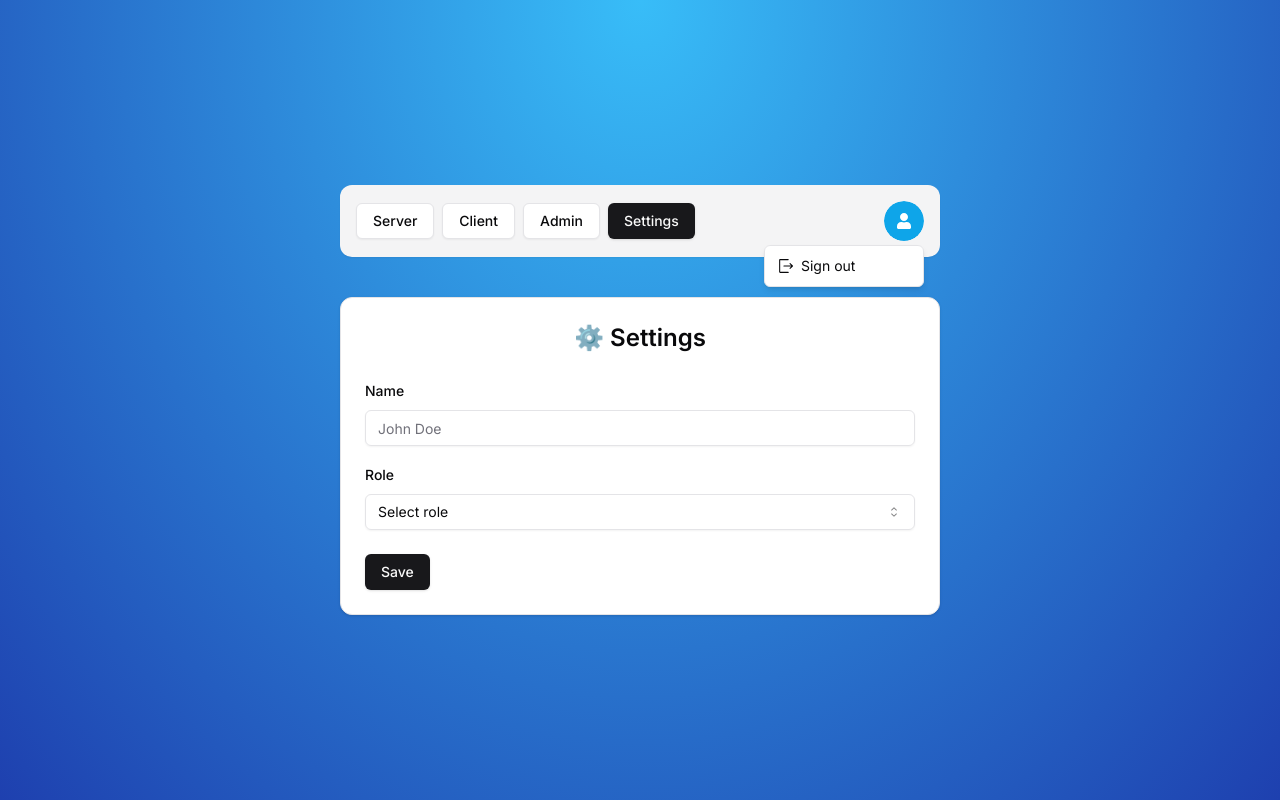
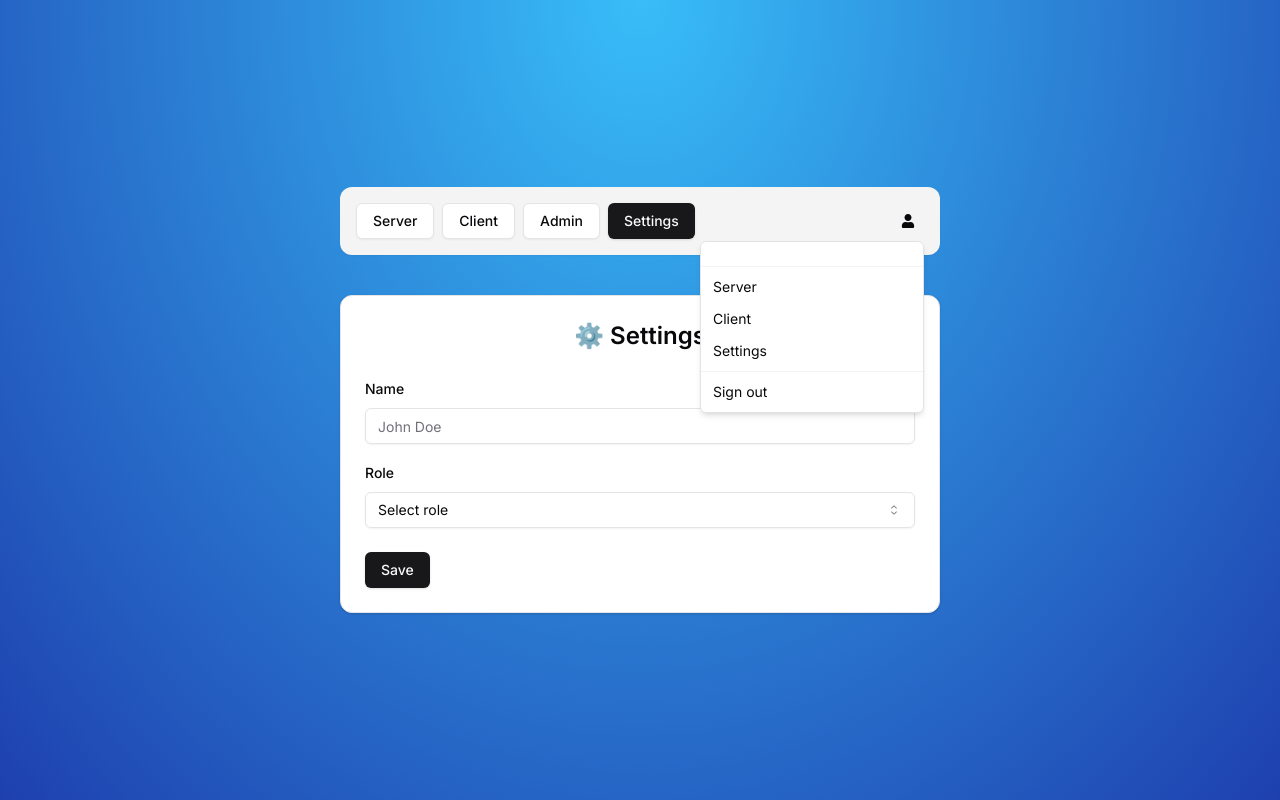
Before and after one commit to salimi-my/next-auth-starter, a Next.js app: page /settings in a window 1280 px wide. Both pictures are taken after a click on the button 904 px from the left and 221 px from the top of the page. Built offline with nearby package versions, Linux system fonts and the light colour scheme; no server answers.

Commit message:
Update user button

```diff
--- a/components/auth/user-button.tsx
+++ b/components/auth/user-button.tsx
@@ -1,12 +1,16 @@
+import Link from 'next/link';
 import { FaUser } from 'react-icons/fa';
-import { ExitIcon } from '@radix-ui/react-icons';
 
 import {
   DropdownMenu,
   DropdownMenuContent,
+  DropdownMenuGroup,
   DropdownMenuItem,
+  DropdownMenuLabel,
+  DropdownMenuSeparator,
   DropdownMenuTrigger
 } from '@/components/ui/dropdown-menu';
+import { Button } from '@/components/ui/button';
 import { useCurrentUser } from '@/hooks/use-current-user';
 import { SignOutButton } from '@/components/auth/sign-out-button';
 import { Avatar, AvatarFallback, AvatarImage } from '@/components/ui/avatar';
@@ -16,18 +20,42 @@ export function UserButton() {
 
   return (
     <DropdownMenu>
-      <DropdownMenuTrigger>
-        <Avatar>
-          <AvatarImage src={user?.image || ''} />
-          <AvatarFallback className='bg-sky-500'>
-            <FaUser className='text-white' />
-          </AvatarFallback>
-        </Avatar>
+      <DropdownMenuTrigger asChild>
+        <Button variant='ghost' className='relative h-8 w-8 rounded-full'>
+          <Avatar className='h-8 w-8'>
+            <AvatarImage src={user?.image || ''} alt={user?.name || ''} />
+            <AvatarFallback>
+              <FaUser />
+            </AvatarFallback>
+          </Avatar>
+        </Button>
       </DropdownMenuTrigger>
-      <DropdownMenuContent className='w-40' align='end'>
+      <DropdownMenuContent className='w-56' align='end'>
+        <DropdownMenuLabel className='font-normal'>
+          <div className='flex flex-col space-y-1'>
+            <p className='text-sm font-medium leading-none truncate'>
+              {user?.name}
+            </p>
+            <p className='text-xs leading-none text-muted-foreground truncate'>
+              {user?.email}
+            </p>
+          </div>
+        </DropdownMenuLabel>
+        <DropdownMenuSeparator />
+        <DropdownMenuGroup>
+          <DropdownMenuItem className='cursor-pointer' asChild>
+            <Link href='/server'>Server</Link>
+          </DropdownMenuItem>
+          <DropdownMenuItem className='cursor-pointer' asChild>
+            <Link href='/client'>Client</Link>
+          </DropdownMenuItem>
+          <DropdownMenuItem className='cursor-pointer' asChild>
+            <Link href='/settings'>Settings</Link>
+          </DropdownMenuItem>
+        </DropdownMenuGroup>
+        <DropdownMenuSeparator />
         <SignOutButton>
           <DropdownMenuItem className='cursor-pointer'>
-            <ExitIcon className='h-4 w-4 mr-2' />
             Sign out
           </DropdownMenuItem>
         </SignOutButton>
```
